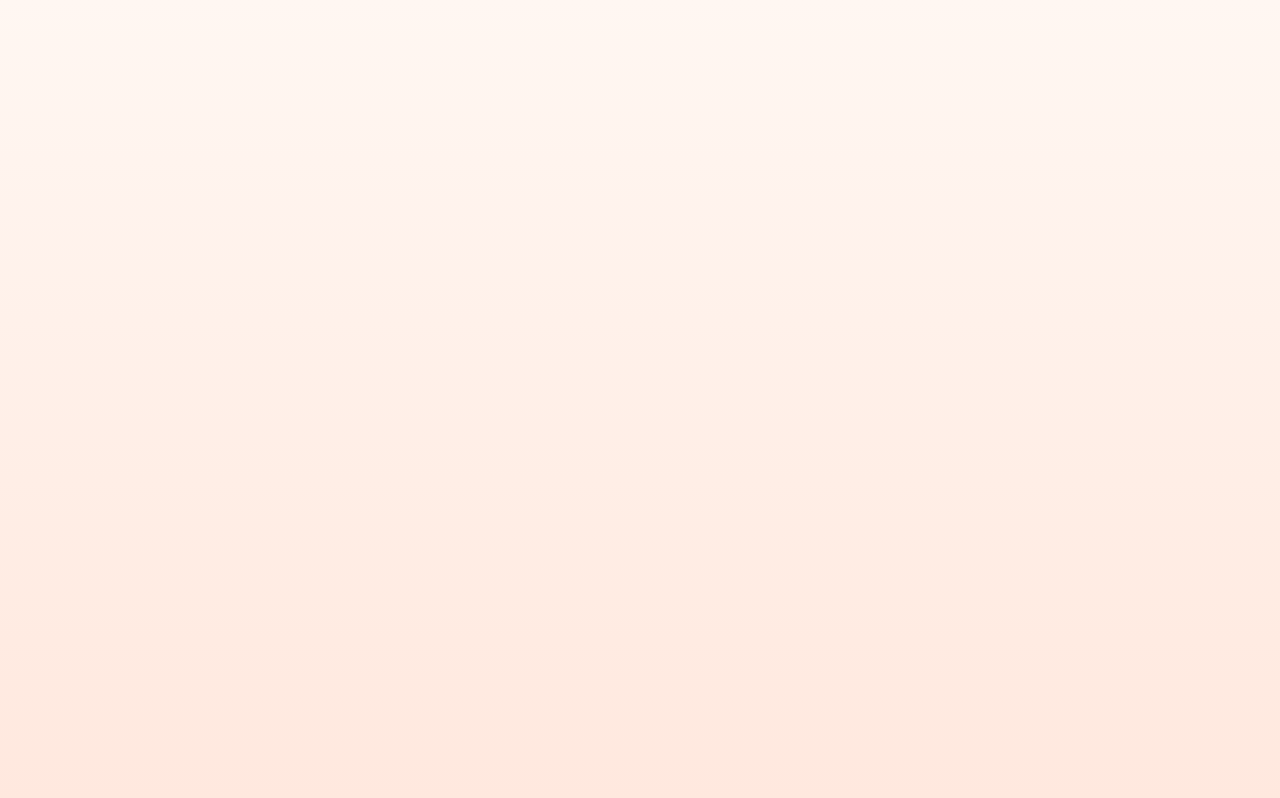
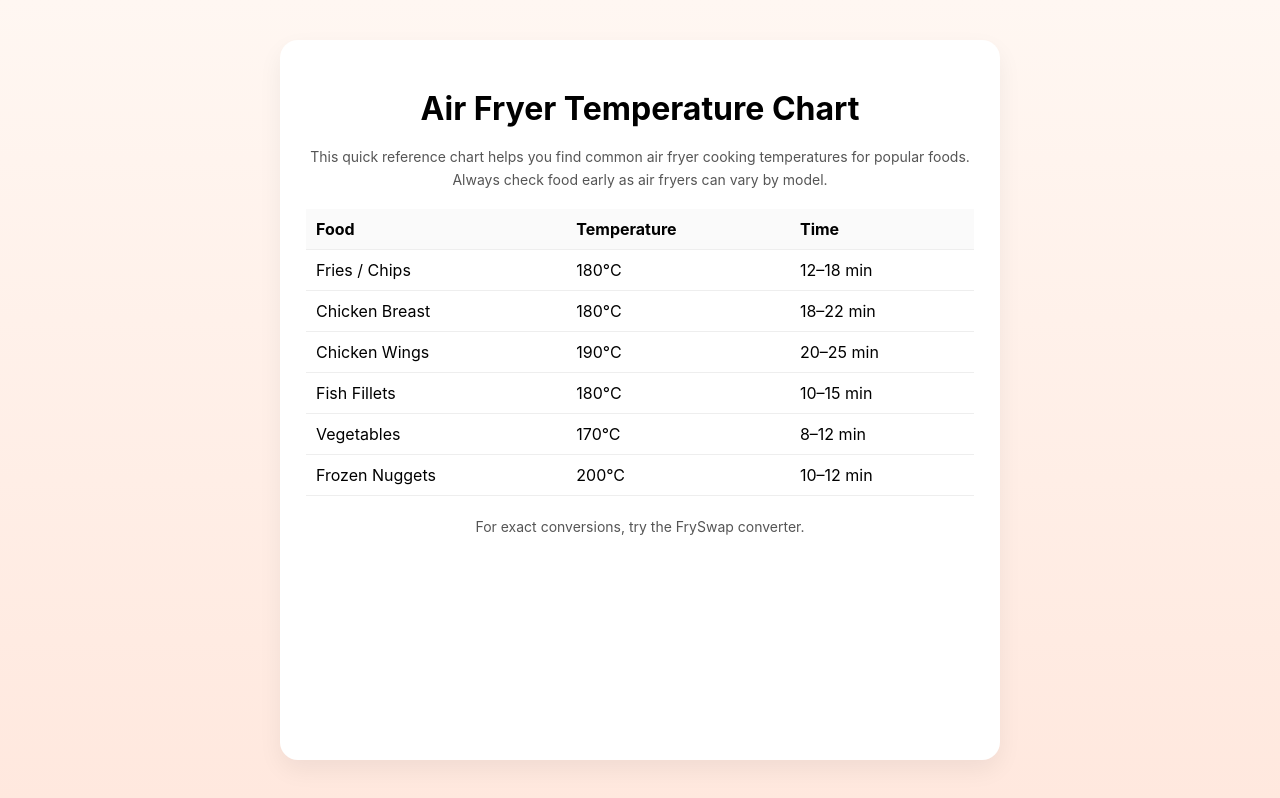
Before and after one commit to oliverjay10/fryswap, a React (Vite) app: page /chart in a window 1280 px wide. Before the commit this address had no page. Built offline with nearby package versions, Linux system fonts and the light colour scheme.

Commit message:
Added temperature chart page

```diff
--- a/src/App.css
+++ b/src/App.css
@@ -200,3 +200,20 @@ button:active {
   line-height: 1.6;
   color: #555;
 }
+
+.chartTable {
+  width: 100%;
+  border-collapse: collapse;
+  margin-top: 18px;
+}
+
+.chartTable th,
+.chartTable td {
+  padding: 10px;
+  border-bottom: 1px solid #eee;
+  text-align: left;
+}
+
+.chartTable th {
+  background: #fafafa;
+}
--- a/src/App.jsx
+++ b/src/App.jsx
@@ -1,3 +1,4 @@
+import Chart from "./chart";
 import { Routes, Route, Link } from "react-router-dom";
 import Guide from "./guide";
 import { useState, useRef } from "react";
@@ -172,6 +173,11 @@ function App() {
               <Link to="/guide">Read the conversion guide</Link>
             </div>
 
+            <div style={{ textAlign: "center", marginTop: "10px" }}>
+  <Link to="/chart">View temperature chart</Link>
+</div>
+
+
             {timer && (
               <>
                 <button onClick={startTimer}>Start Cooking</button>
@@ -186,6 +192,7 @@ function App() {
       />
 
       <Route path="/guide" element={<Guide />} />
+      <Route path="/chart" element={<Chart />} />
     </Routes>
   );
 }
--- /dev/null
+++ b/src/chart.jsx
@@ -0,0 +1,39 @@
+export default function Chart() {
+  return (
+    <div className="guideWrapper">
+      <div className="guideCard">
+
+        <h1>Air Fryer Temperature Chart</h1>
+
+        <p>
+          This quick reference chart helps you find common air fryer cooking
+          temperatures for popular foods. Always check food early as air fryers
+          can vary by model.
+        </p>
+
+        <table className="chartTable">
+          <thead>
+            <tr>
+              <th>Food</th>
+              <th>Temperature</th>
+              <th>Time</th>
+            </tr>
+          </thead>
+          <tbody>
+            <tr><td>Fries / Chips</td><td>180°C</td><td>12–18 min</td></tr>
+            <tr><td>Chicken Breast</td><td>180°C</td><td>18–22 min</td></tr>
+            <tr><td>Chicken Wings</td><td>190°C</td><td>20–25 min</td></tr>
+            <tr><td>Fish Fillets</td><td>180°C</td><td>10–15 min</td></tr>
+            <tr><td>Vegetables</td><td>170°C</td><td>8–12 min</td></tr>
+            <tr><td>Frozen Nuggets</td><td>200°C</td><td>10–12 min</td></tr>
+          </tbody>
+        </table>
+
+        <p style={{ marginTop: "20px" }}>
+          For exact conversions, try the FrySwap converter.
+        </p>
+
+      </div>
+    </div>
+  );
+}
```
